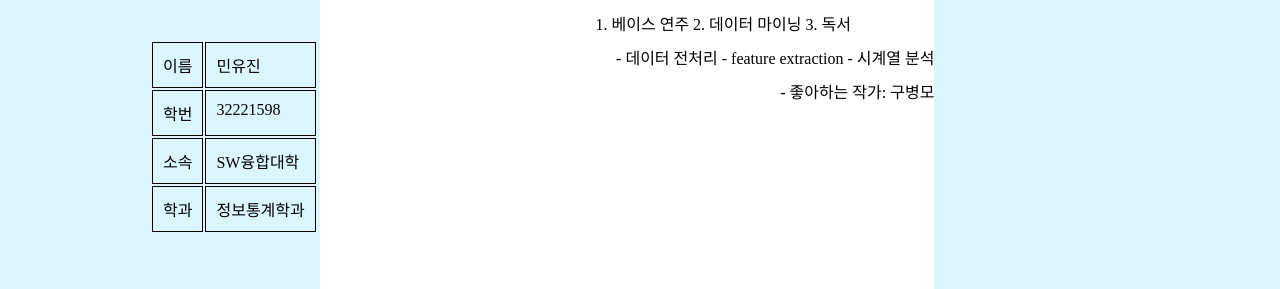
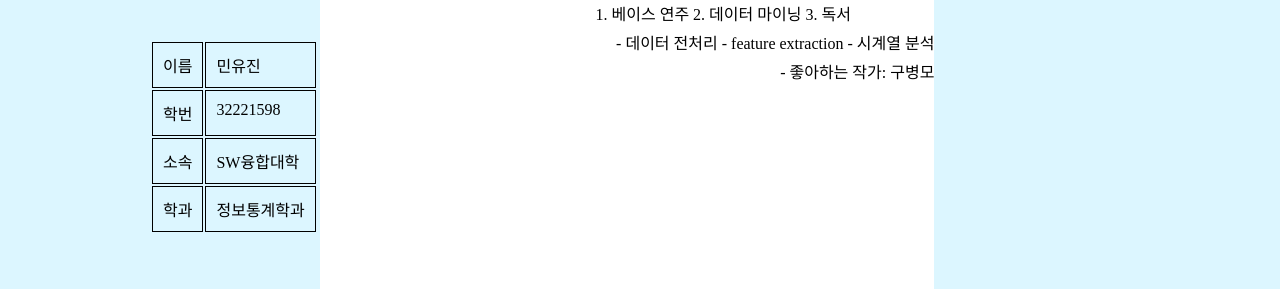
Before and after one commit to minyujin03/Mid-Term-Project, a plain HTML site: page index.html in a window 1280 px wide. Shown: the part 396-685 px from the top of the page. Drawn offline with Linux system fonts and the light colour scheme.

Commit message:
css check 46

```diff
--- a/reset.css
+++ b/reset.css
@@ -154,15 +154,16 @@ a:hover {
     height: auto;
 }
 
-.list {
-    display: flex;
-    flex-direction: column;
+.list ul {
+    list-style-type: none;
+    padding-left: 0;
 }
 
-.list ul {
-    margin-top: 10px;
+.list ul li {
+    margin-bottom: 10px;
 }
 
 .list ul ul {
+    margin-top: 5px;
     margin-left: 20px;
 }
```
Also changed, not shown: index.html (+0 -1 lines).
